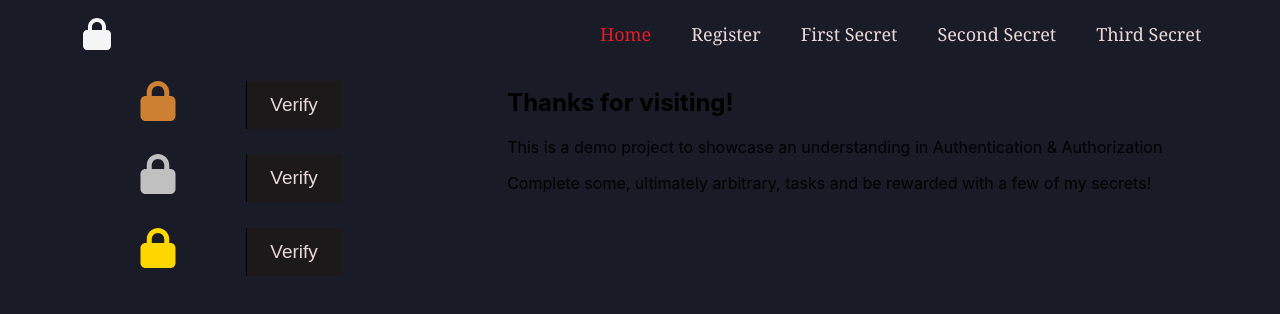
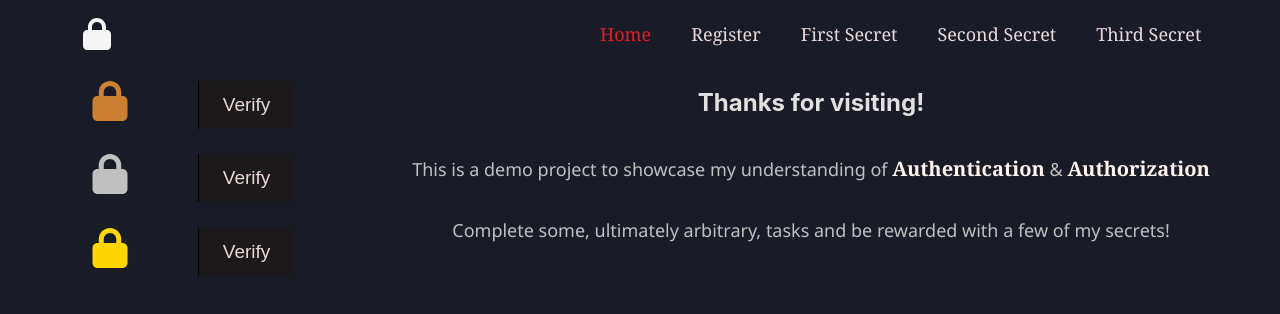
Before and after one commit to Malekkos/Lock-and-Key, a React (Create React App) app in the folder client/: page / in a window 1280 px wide. Shown: the top 314 px of the page. Built offline with nearby package versions, Linux system fonts and the light colour scheme.

Commit message:
Added styling, classnames, and a span to instructions text

```diff
--- a/client/src/App.css
+++ b/client/src/App.css
@@ -94,6 +94,41 @@
   border-left: 1px solid black
 }
 
+.authMods {
+  font-weight: 700;
+  font-size: 20px;
+  font-family: Georgia, 'Times New Roman', Times, serif;
+  color: seashell;
+}
+
+.homeHeader {
+  color: #e2dfdf;
+
+}
+
+.homeText {
+  color: #C0C0C0;
+  font-weight: 500;
+  font-family:'Segoe UI', Tahoma, Geneva, Verdana, sans-serif;
+  font-size: 18px;
+}
+
+.instructionsContainer {
+  display: flex;
+  flex-flow: column nowrap;
+  /* justify-items: center; */
+  /* justify-content: center; */
+  align-items: center;
+}
+
+.mainInstructions {
+  display:flex;
+  justify-content: center;
+  flex-flow: column wrap;
+  justify-items: center;
+  align-items: center;
+}
+
 .locked {
   display: none;
 }
--- a/client/src/Components/home/home.js
+++ b/client/src/Components/home/home.js
@@ -5,9 +5,6 @@ import { faLock, faUnlock } from "@fortawesome/free-solid-svg-icons"
 
 
 function Home () {
-  // implement useEffect to check my token and see what perms it has
-  // that will be deciding if the lock is already shown, or if it is unlocked
-  // dom
   const [loggedIn, setLoggindIn] = useState(false)
   const [errorMessage, setErrorMessage] = useState()
 
@@ -61,12 +58,11 @@ function Home () {
       sixthLock.animate(alreadyUnlocked, timing)
     }, false)
   })
+  // implement useEffect to check my token and see what perms it has
+  // that will be deciding if the lock is already shown, or if it is unlocked
   useEffect(() => {
-    // console.log("loaded, useEffect")
     onLoad()
   }, [])
-
-  //Create an error message for the if statement in onClick, or make a error message hidden until done
 
   function onClick (token, lockType, lockNumber) { //probably has token?
     let lock = document.getElementsByName(lockType)
@@ -79,13 +75,6 @@ function Home () {
       setTimeout(() => lock[0].classList.add("locked"), 1000)
       setTimeout(() => lock[1].classList.remove("locked"), 1000)
     }
-    // lock[1].classList.forEach(val => {
-    //   if(val === "locked" && token) {
-
-    //   } else {
-    //     console.log("Its unlocked, stupid. Or no token")
-    //   }
-    // })
   }
   return (
     <>
@@ -114,10 +103,10 @@ function Home () {
           </div>
         </div>
         <div className="instructionsContainer">
-          <h2>Thanks for visiting!</h2>
+          <h2 className="homeHeader">Thanks for visiting!</h2>
           <div className="mainInstructions">
-            <p>This is a demo project to showcase an understanding in <span src="https://csrc.nist.gov/glossary/term/authentication#:~:text=The%20process%20of%20verifying%20the,resources%20in%20an%20information%20system">Authentication</span> & Authorization</p>
-            <p>Complete some, ultimately arbitrary, tasks and be rewarded with a few of my secrets!</p>
+            <p className="homeText">This is a demo project to showcase my understanding of <span className="authMods">Authentication</span> & <span className="authMods">Authorization</span></p>
+            <p className="homeText">Complete some, ultimately arbitrary, tasks and be rewarded with a few of my secrets!</p>
           </div>
         </div>
       </div>
```
